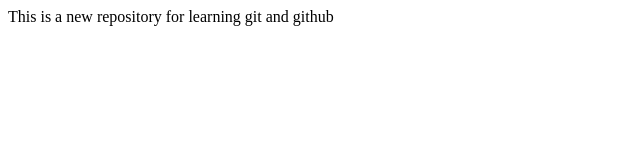
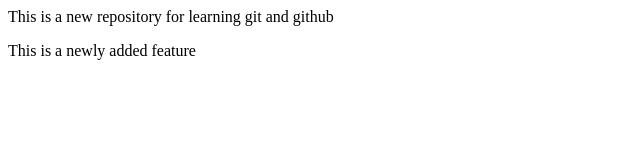
Before and after one commit to Mallik0/NewRepo_local, a plain HTML site: page index.html in a window 1280 px wide. Shown: the whole page, without its empty margins (0-640 px from the left). Drawn offline with Linux system fonts and the light colour scheme.

Commit message:
Added a feature

```diff
--- a/index.html
+++ b/index.html
@@ -1 +1,3 @@
 <p>This is a new repository for learning git and github</p>
+
+<p>This is a newly added feature</p>
```
